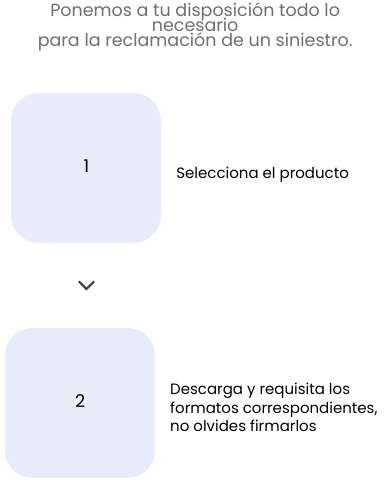
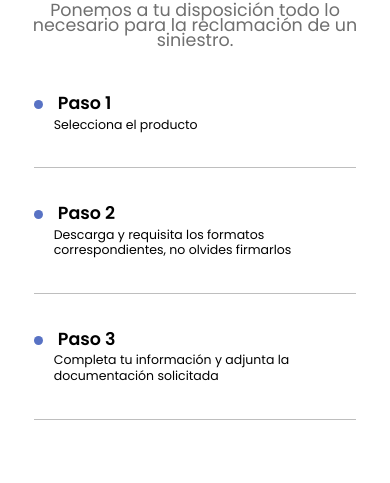
Before and after one commit to Pacyx-Mexico/red-enlace, a React (Vite) app: page /reclamacion-siniestros in a window 390 px wide. Shown: the part 202-685 px from the top of the page. Built offline with nearby package versions, Linux system fonts and the light colour scheme.

Commit message:
Afternoon style changes

```diff
--- a/src/components/autos/Cobertura.jsx
+++ b/src/components/autos/Cobertura.jsx
@@ -132,7 +132,7 @@ export const Cobertura = () => {
                 <p className="card-title fw-medium lh-sm text-dark fs-30">
                   <span className="fw-500 fs">Cristalazo</span>
                 </p>
-                <p className="card-title fw-500 lh-sm text-dark fs-3 mt-5 pt-5">
+                <p className="card-title fw-500 lh-sm text-dark fs-30 mt-5 pt-5">
                   Dev. deducible cristal y
                   <br />
                   $5,000.00 de ayuda por robo
@@ -152,12 +152,12 @@ export const Cobertura = () => {
               </div>
               <div className="card-body px-2 pb-0 mt-5 text-center">
                 <p className="card-title fw-500 lh-sm text-dark fs-30">
-                  <span  className="fw-500 fs">Plataformas con <br />
+                  <span  className="fw-500 fs-30">Plataformas con <br />
                   socios conductores </span>
                   <br />
                   <span>(Cuotas anuales)</span>
                 </p>
-                <p className="card-title fw-normal lh-sm text-dark fs-3 my-3">
+                <p className="card-title fw-normal lh-sm text-dark fs-30 my-3">
                   Por pérdida parcial, total o corralón.
                 </p>
                 <p className="card-title fs-11 fw-500 lh-sm text-dark">
--- a/src/components/autos/Plans.jsx
+++ b/src/components/autos/Plans.jsx
@@ -186,7 +186,7 @@ export const Plans = () => {
             </div>
             <div onClick={ scrollTop } className="mt-5 d-flex w-100 text-center">
               <Link to="/deducible-gastos-medicos" className="w-100">
-                <button className="btn btn-first rounded-pill fw-500 mx-auto w-25 fs-25">
+                <button className="btn btn-first rounded-pill fw-500 mx-auto w-25 fs-3">
                   Contratar
                 </button>
               </Link>
@@ -213,7 +213,7 @@ export const Plans = () => {
             </div>
             <div onClick={ scrollTop } className="mt-5 d-flex w-100 text-center">
               <Link to="/deducible-gastos-medicos" className="w-100">
-                <button className="btn btn-first rounded-pill fw-500 mx-auto w-25 fs-25">
+                <button className="btn btn-first rounded-pill fw-500 mx-auto w-25 fs-3">
                   Contratar
                 </button>
               </Link>
--- a/src/components/landing/Services.jsx
+++ b/src/components/landing/Services.jsx
@@ -75,7 +75,7 @@ export const Services = () => {
         </div>
       </div>
 
-      <div className="bg-gradient-blue mt-5 pt-5 d-none d-lg-block">
+      <div className="bg-gradient-blue d-none d-lg-block">
         <div className="services-title container-fluid text-center pt-1 pb-5">
           <h3 className="fs-10 fw-normal text-dark">
             Conoce nuestros productos
--- a/src/components/siniestros/HeroSiniestros.jsx
+++ b/src/components/siniestros/HeroSiniestros.jsx
@@ -29,8 +29,8 @@ export const HeroSiniestros = () => {
             ¿Qué hacer en caso de <br />
             <span className="primary_title fw-normal">siniestro?</span>
           </h2>
-          <p className="mb-4 mb-lg-5 hero_subtitle w-100 px-5 mt-5">
-            Ponemos a tu disposición todo lo necesario <br />
+          <p className="mb-4 mb-lg-5 hero_subtitle w-100 px-5 mt-5 lh-5">
+            Ponemos a tu disposición todo lo necesario
             para la reclamación de un siniestro.
           </p>
         </div>
--- a/src/components/siniestros/SiniestroSteps.jsx
+++ b/src/components/siniestros/SiniestroSteps.jsx
@@ -77,7 +77,52 @@ export const SiniestroSteps = () => {
 
       <div className="container-fluid py-3 position-relative d-lg-none">
         <div className="flex-column px-5 mx-5 mr-5 ml-5 d-flex align-items-center justify-content-center gap-5">
-          <div className="d-flex flex-column justify-content-center w-76">
+          <div className="flex-column d-flex w-100 justify-content-start gap-5">
+            <div className="col-auto mb-5">
+              <div className=" text-center card-hover_first">
+                <div className="icon-width d-flex align-items-center">
+                  <Point />
+                  <h2 className="ms-5 number-fs  ">Paso 1</h2>
+                </div>
+              </div>
+              <div className="ms-5 ps-3 d-flex w-100">
+                <p className="card-title fw-normal lh-sm text-start mb-5 pb-5">
+                  Selecciona el producto
+                </p>
+              </div>
+              <hr className="custom-hr" />
+            </div>
+            <div className="col-auto mb-5">
+              <div className=" text-center card-hover_first">
+                <div className="icon-width d-flex align-items-center">
+                  <Point />
+                  <h2 className="ms-5 number-fs  ">Paso 2</h2>
+                </div>
+              </div>
+              <div className="ms-5 ps-3 d-flex w-100">
+                <p className="card-title fw-normal lh-sm text-start mb-5 pb-5">
+                  Descarga y requisita los formatos correspondientes, no olvides
+                  firmarlos
+                </p>
+              </div>
+              <hr className="custom-hr" />
+            </div>
+            <div className="col-auto mb-5">
+              <div className=" text-center card-hover_first">
+                <div className="icon-width d-flex align-items-center">
+                  <Point />
+                  <h2 className="ms-5 number-fs  ">Paso 3</h2>
+                </div>
+              </div>
+              <div className="ms-5 ps-3 d-flex w-100">
+                <p className="card-title fw-normal lh-sm text-start mb-5 pb-5">
+                  Completa tu información y adjunta la documentación solicitada
+                </p>
+              </div>
+              <hr className="custom-hr" />
+            </div>
+          </div>
+          {/* <div className="d-flex flex-column justify-content-center w-76">
             <div className="d-flex align-items-center justify-content-center gap-5">
               <div className="d-flex flex-row align-items-center gap-5 me-5 pe-5">
                 <div className="d-flex flex-column justify-content-center align-items-center gap-5">
@@ -156,7 +201,7 @@ export const SiniestroSteps = () => {
                 </div>
               </div>
             </NavLink>
-          </div>
+          </div> */}
           <div className="d-flex justify-content-center w-100 mt-5 pt-5">
             <div onClick={scrollTop}>
               <Link
```
